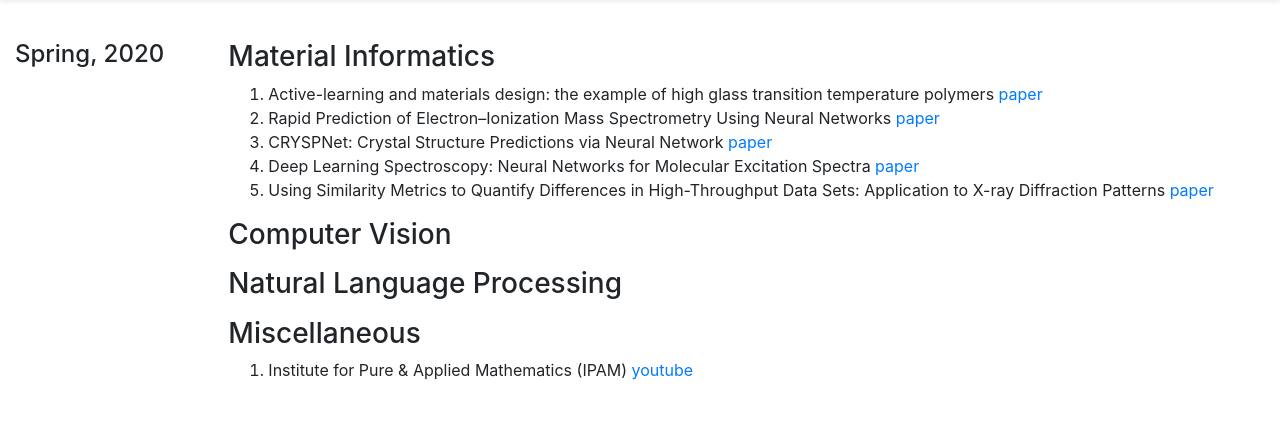
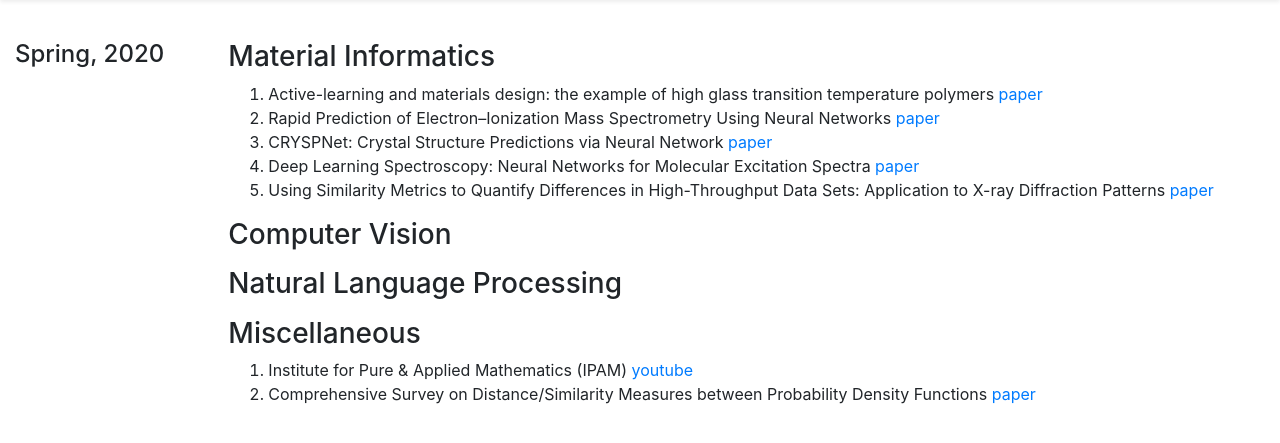
Before and after one commit to mleglab/mleglab.github.io, a plain HTML site: page index.html in a window 1280 px wide. Shown: the part 67-510 px from the top of the page. Drawn offline with nearby package versions, Linux system fonts and the light colour scheme.

Commit message:
Added paper

```diff
--- a/index.html
+++ b/index.html
@@ -63,6 +63,7 @@
 	      <h3>Miscellaneous</h3>
 	      <ol>
 	      	<li>Institute for Pure & Applied Mathematics (IPAM) <a href="https://www.youtube.com/channel/UCGzuiiLdQZu9wxDNJHO_JnA">youtube</a></li>
+	      	<li>Comprehensive Survey on Distance/Similarity Measures between Probability Density Functions <a href="http://citeseerx.ist.psu.edu/viewdoc/summary?doi=10.1.1.154.8446">paper</a></li>
 	      </ol>
 
 	    </div>
```
